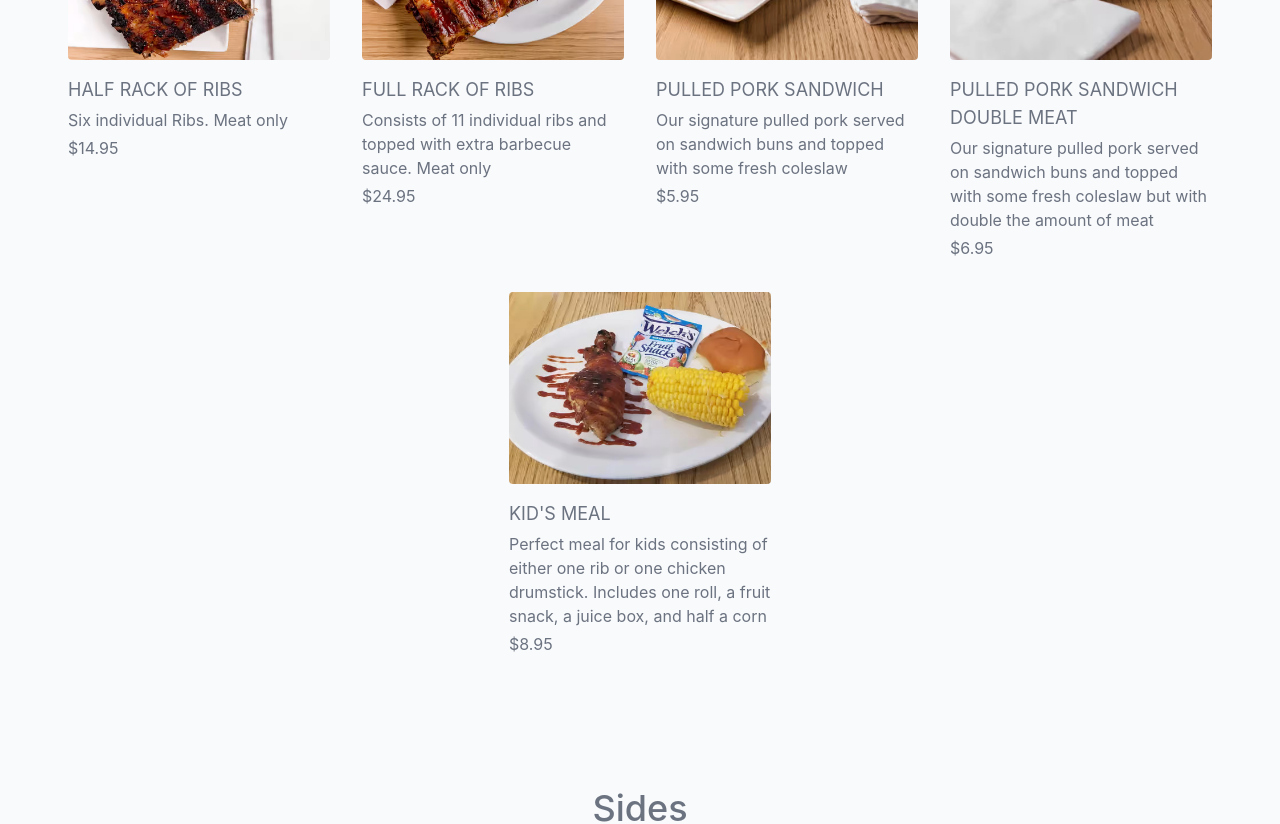
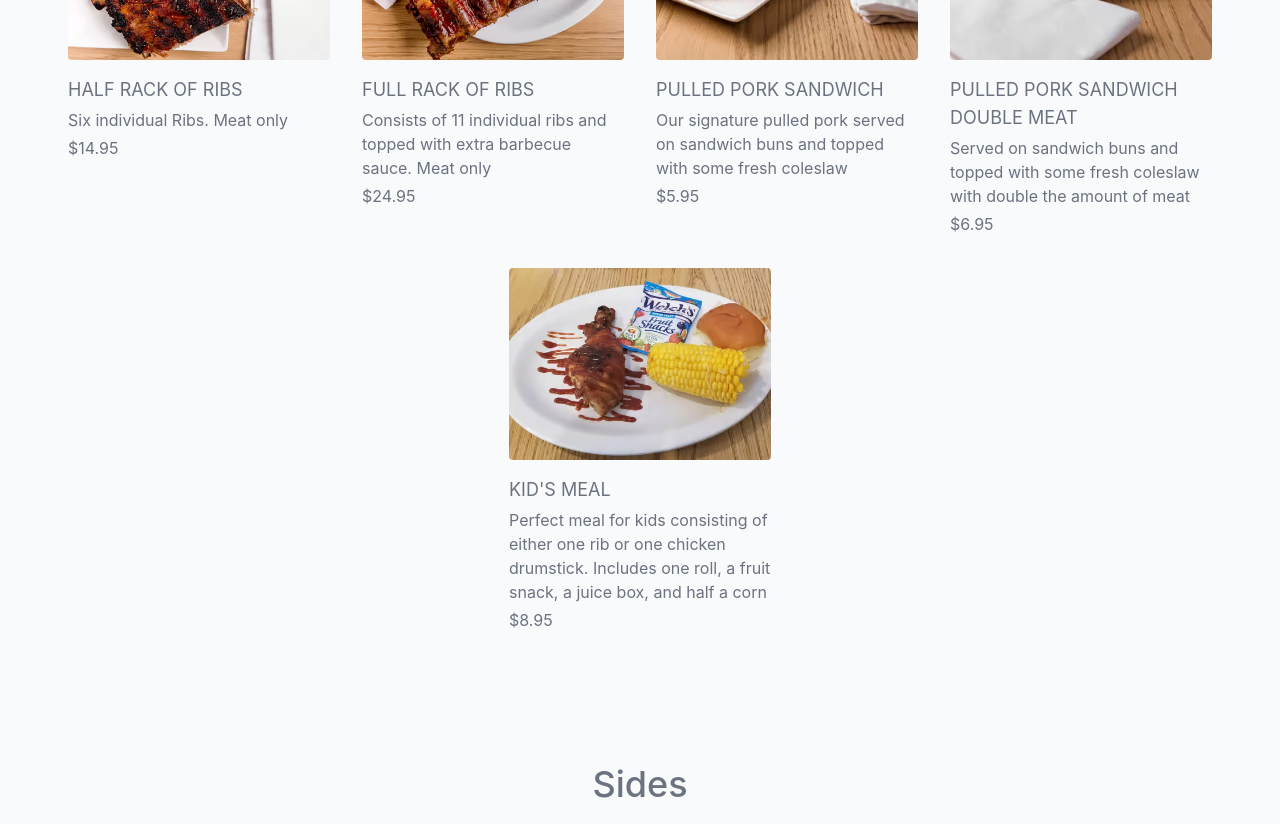
Before and after one commit to truont2/fatpigbbq-frontend, a React (Create React App) app: page /menu in a window 1280 px wide. Shown: the part 1440-2264 px from the top of the page. Built offline with nearby package versions, Linux system fonts and the light colour scheme.

Commit message:
completed

```diff
--- a/src/routes/menu/menuItems.js
+++ b/src/routes/menu/menuItems.js
@@ -19,6 +19,7 @@ import chkQuarter from '../../assets/meals/chkquater.jpg'
 import potato from '../../assets/meals/potato.jpg'
 import coleslaw from '../../assets/meals/coleslaw.jpg'
 import porkMeal from '../../assets/meals/porkMeal.jpg'
+import rib from '../../assets/meals/rib.webp'
 
 export const mealItems = [
     {
@@ -101,7 +102,7 @@ export const mealItems = [
     {
       title: "PULLED PORK SANDWICH DOUBLE MEAT",
       "type": "Meals",
-      "description": "Our signature pulled pork served on sandwich buns and topped with some fresh coleslaw but with double the amount of meat",
+      "description": "Served on sandwich buns and topped with some fresh coleslaw with double the amount of meat",
       "price": 6.95,
       image: largePPSandwich
     },
@@ -171,7 +172,7 @@ export const mealItems = [
       "type": "Meals",
       "description": "One individual rib",
       "price": 2.95,
-      image: corn
+      image: rib
     },
     {
       title: "CORNBREAD",
```
Also changed, not shown: src/assets/meals/rib.webp (added).
